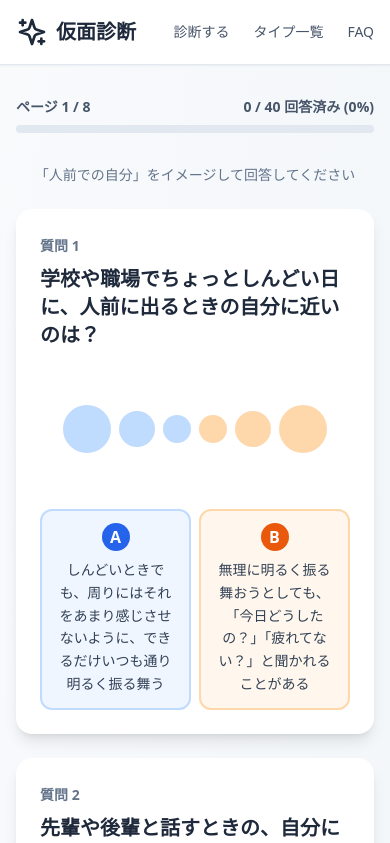
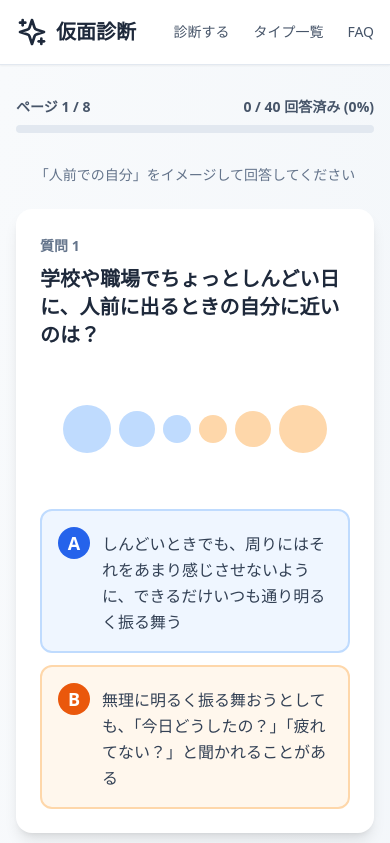
Before and after one commit to Kiichi-1000/MTPA, a React (Vite) app: page /#/diagnosis in a window 390 px wide. Shown: the top 843 px of the page. Built offline with nearby package versions, Linux system fonts and the light colour scheme; no server answers.

Commit message:
Updated DiagnosisPage.tsx

```diff
--- a/src/pages/DiagnosisPage.tsx
+++ b/src/pages/DiagnosisPage.tsx
@@ -56,21 +56,21 @@ function ScaleSelector({ optionA, optionB, selectedLevel, onSelect }: ScaleSelec
         })}
       </div>
 
-      <div className="flex gap-2 md:gap-4">
-        <div className="flex-1 bg-blue-50 border-2 border-blue-200 rounded-xl p-3 md:p-4">
-          <div className="flex flex-col items-center gap-2">
-            <span className="flex-shrink-0 w-7 h-7 md:w-8 md:h-8 bg-blue-600 text-white rounded-full flex items-center justify-center font-bold text-base md:text-lg">
+      <div className="flex flex-col md:flex-row gap-3 md:gap-4">
+        <div className="flex-1 bg-blue-50 border-2 border-blue-200 rounded-xl p-4">
+          <div className="flex items-start gap-3">
+            <span className="flex-shrink-0 w-8 h-8 bg-blue-600 text-white rounded-full flex items-center justify-center font-bold text-lg">
               A
             </span>
-            <p className="text-slate-700 leading-relaxed text-sm md:text-base text-center">{optionA}</p>
+            <p className="text-slate-700 leading-relaxed pt-1">{optionA}</p>
           </div>
         </div>
-        <div className="flex-1 bg-orange-50 border-2 border-orange-200 rounded-xl p-3 md:p-4">
-          <div className="flex flex-col items-center gap-2">
-            <span className="flex-shrink-0 w-7 h-7 md:w-8 md:h-8 bg-orange-600 text-white rounded-full flex items-center justify-center font-bold text-base md:text-lg">
+        <div className="flex-1 bg-orange-50 border-2 border-orange-200 rounded-xl p-4">
+          <div className="flex items-start gap-3">
+            <span className="flex-shrink-0 w-8 h-8 bg-orange-600 text-white rounded-full flex items-center justify-center font-bold text-lg">
               B
             </span>
-            <p className="text-slate-700 leading-relaxed text-sm md:text-base text-center">{optionB}</p>
+            <p className="text-slate-700 leading-relaxed pt-1">{optionB}</p>
           </div>
         </div>
       </div>
```
